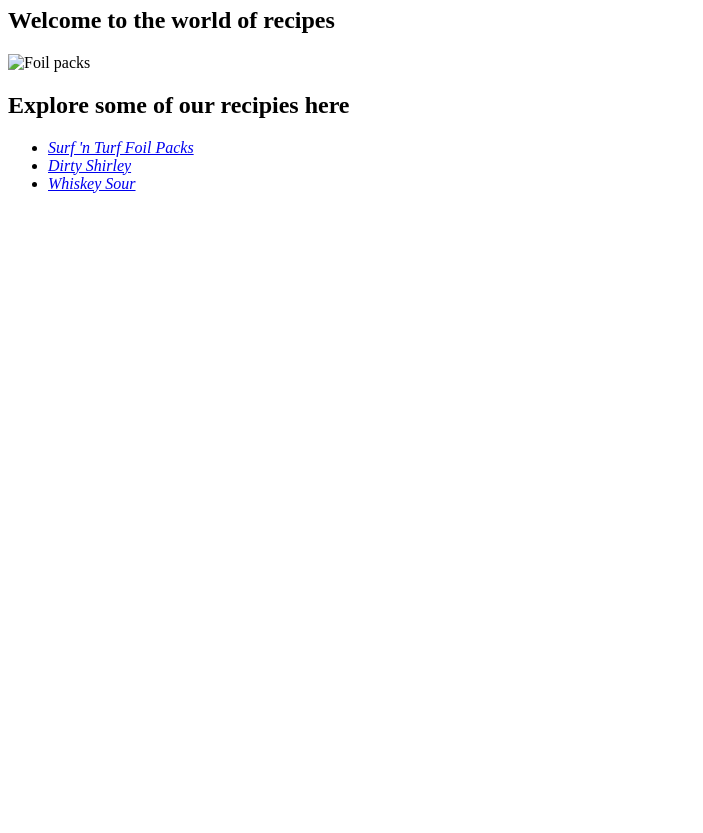
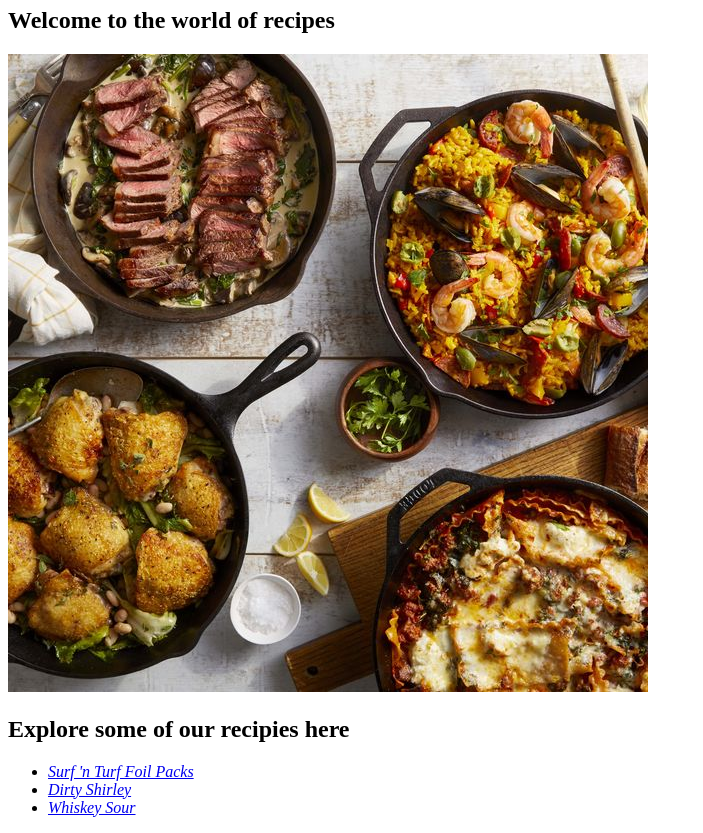
Before and after one commit to rarisenpai/-odin-recipes, a plain HTML site: page index.html in a window 1280 px wide. Shown: the part 73-906 px from the top of the page, without its empty margins (0-703 px from the left). Before the commit the page ends 800 px from the top, so only its background shows below. Drawn offline with Linux system fonts and the light colour scheme; the site is published under a folder, as on GitHub Pages, so addresses that start at the root find nothing.

Commit message:
fixed broken image link

```diff
--- a/index.html
+++ b/index.html
@@ -9,7 +9,7 @@
 <body>
     <h1>Odin recipies</h1>
     <h2>Welcome to the world of recipes</h2>
-    <img src="/images/recipe.jpg" alt="Foil packs"><br>
+    <img src="images/recipe.jpg" alt="Foil packs"><br>
     <h2>Explore some of our recipies here</h2>
     <ul>
         <li>
```
